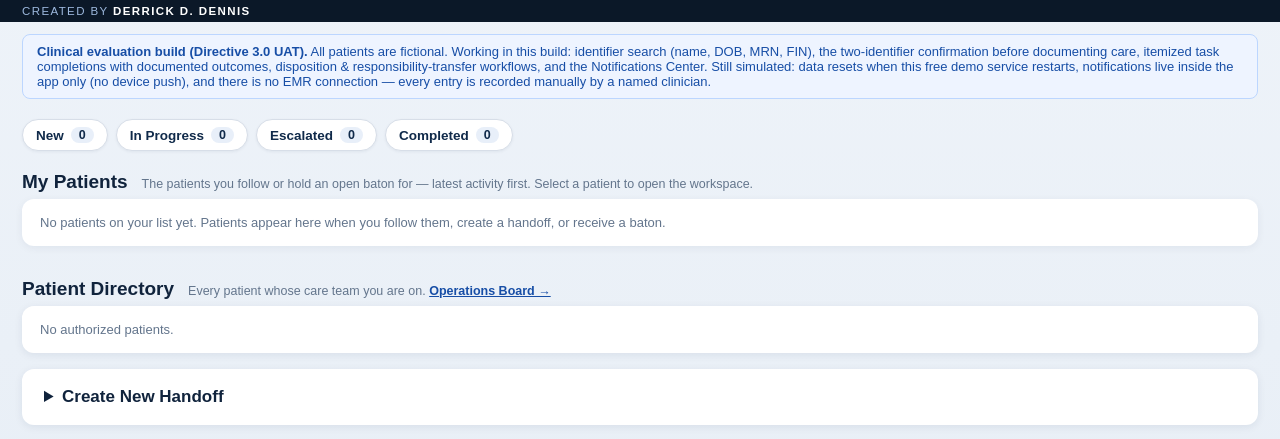
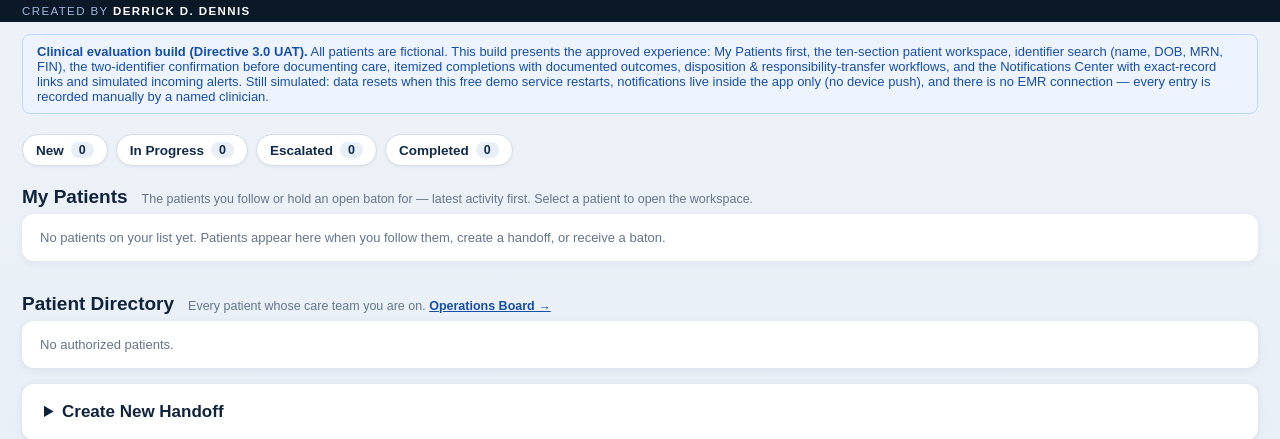
Before and after one commit to bigdbo1210/handoff, a Flask app: page / in a window 1280 px wide. Shown: the part 56-495 px from the top of the page. Run offline with Flask 3, Linux system fonts and the light colour scheme; a user stored in the database is signed in.

Commit message:
UAT banner: describe the corrected Directive 3.0 experience

```diff
--- a/templates/index.html
+++ b/templates/index.html
@@ -202,7 +202,7 @@
 
     <div class="bylinebar">Created by <strong>Derrick D. Dennis</strong></div>
 
-    <div class="flash-wrap"><div class="flash" style="background:#eef4ff; border-color:#bcd6ff; color:#174ea6"><strong>Clinical evaluation build (Directive 3.0 UAT).</strong> All patients are fictional. Working in this build: identifier search (name, DOB, MRN, FIN), the two-identifier confirmation before documenting care, itemized task completions with documented outcomes, disposition &amp; responsibility-transfer workflows, and the Notifications Center. Still simulated: data resets when this free demo service restarts, notifications live inside the app only (no device push), and there is no EMR connection — every entry is recorded manually by a named clinician.</div></div>
+    <div class="flash-wrap"><div class="flash" style="background:#eef4ff; border-color:#bcd6ff; color:#174ea6"><strong>Clinical evaluation build (Directive 3.0 UAT).</strong> All patients are fictional. This build presents the approved experience: My Patients first, the ten-section patient workspace, identifier search (name, DOB, MRN, FIN), the two-identifier confirmation before documenting care, itemized completions with documented outcomes, disposition &amp; responsibility-transfer workflows, and the Notifications Center with exact-record links and simulated incoming alerts. Still simulated: data resets when this free demo service restarts, notifications live inside the app only (no device push), and there is no EMR connection — every entry is recorded manually by a named clinician.</div></div>
 
     {% with messages = get_flashed_messages() %}
     {% if messages %}
```
